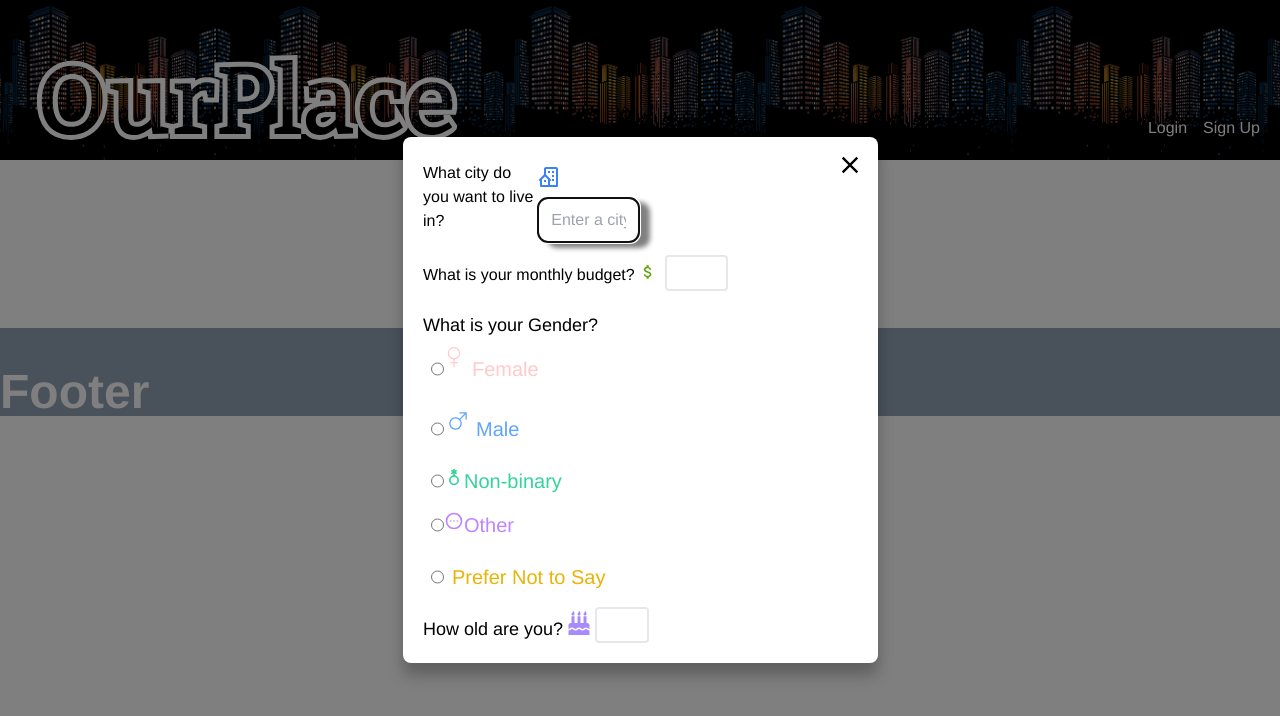
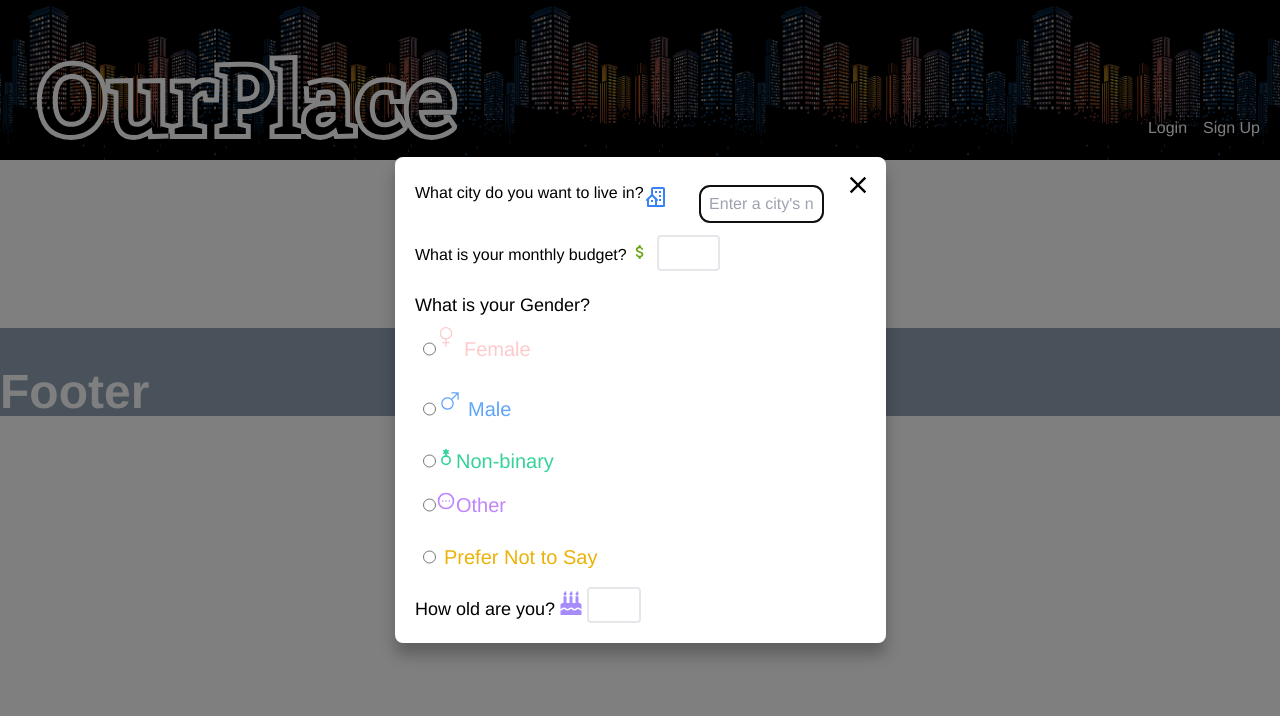
Before and after one commit to awchen85/project-3, a React (Create React App) app in the folder client/: page /Profile in a window 1280 px wide. Both pictures are taken after a click on the button "Create Profile". Shown: the top 716 px of the page. Built offline with nearby package versions, Linux system fonts and the light colour scheme.

Commit message:
Styled the location section of the profile modal. Restyled the autocomplete reslts on the homepage. Got the map to show the user the location they searched for

```diff
--- a/client/src/index.css
+++ b/client/src/index.css
@@ -536,22 +536,51 @@ form p {
     font-size: 14px;
     position: relative;
     display:inline-block;
+    text-decoration:none;
+    border-radius:5px;
+    border:solid 1px gray;
+    background: lightgray;
+    text-align:center;
+    padding: 6px 6px 6px;
+    margin: 4px;
+
+    /* -webkit-transition: all 0.1s;
+	  -moz-transition: all 0.1s;
+	  transition: all 0.1s;
+
+    -webkit-box-shadow: 0px 6px 0px gray;
+    -moz-box-shadow: 0px 6px 0px gray;
+    box-shadow: 0px 6px 0px gray; */
+  }
+
+   #profile-autocomplete-result {
+    width: 75%;
+    /* box-shadow: 10px 5px 5px gray; */
+    font-weight: bold;
+    font-size: 14px;
+    /* position: relative; */
+    display:inline-block;
     color: black;
     text-decoration:none;
     border-radius:5px;
     border:solid 1px gray;
     background: lightgray;
     text-align:center;
-    padding: 10px 10px 10px;
-    margin: 12px;
+    margin: 4px;
+  }
 
-    -webkit-transition: all 0.1s;
-	  -moz-transition: all 0.1s;
-	  transition: all 0.1s;
+  .form-input-address-profile {
+    width: 75%;
+    box-sizing: border-box;
+    border: 2px solid #006db0;
+    line-height: 1.15rem;
+    margin: 0.5rem 0;
+    padding: 0.5rem;
+    border-radius: 0.625rem;
+  }
 
-    -webkit-box-shadow: 0px 6px 0px gray;
-    -moz-box-shadow: 0px 6px 0px gray;
-    box-shadow: 0px 6px 0px gray;
+  .profile-location {
+    justify-content: space-evenly;
   }
 
   .form-div {
--- a/client/src/pages/Home.js
+++ b/client/src/pages/Home.js
@@ -220,9 +220,9 @@ function Home() {
   };
 
   const handleResultClick = result => {
-    map.flyTo({
+    map.current.flyTo({
       center: result.geometry.coordinates,
-      zoom: 12,
+      zoom: 10,
     });
     searchInput.current.value = result.place_name;
   };
@@ -426,6 +426,7 @@ function Home() {
           <div id="map" ref={mapContainer} className="map-container" />
           <div className="form-div">
             <form className="search-form" onSubmit={googleSearch}>
+              <div>
                 <input
                   className="form-input-address"
                   placeholder="Enter a city's name to search for people in that area"
@@ -463,6 +464,7 @@ function Home() {
                     </li>
                   ))}
                 </ul>
+              </div>
               <button
                 className="search-button"
                 type="submit"
--- a/client/src/pages/ProfileSetup.js
+++ b/client/src/pages/ProfileSetup.js
@@ -94,12 +94,14 @@ function Profile() {
           <div>
             <div className="flex border-y-stone-500">
               <div>
-                <div className="flex">
-                  <h3 className="mt-1">What city do you want to live in?</h3>
+                <div className="profile-location flex">
+                  <div className="flex w-3/4">
+                    <h3 className="mt-1">What city do you want to live in?</h3>
+                    <BiBuildingHouse className="text-blue-500 text-2xl mt-2" />
+                  </div>
                   <div>
-                    <BiBuildingHouse className="text-blue-500 text-2xl mt-2" />
                     <input
-                      className="form-input-address"
+                      className="form-input-address-profile"
                       placeholder="Enter a city's name to search for people in that area"
                       name="address"
                       type="text"
@@ -129,14 +131,14 @@ function Profile() {
                             cursor: 'pointer',
                           }}
                           className={index === selectedIndex ? 'selected' : ''}
-                          id="autocomplete-result"
+                          id="profile-autocomplete-result"
                         >
                           {result.place_name}
                         </li>
                       ))}
                     </ul>
                   </div>
-                  <div style={{ width: '100%' }} />
+                  {/* <div style={{ width: '100%' }} /> */}
                 </div>
               </div>
             </div>
```
Lines whose indentation alone changed are shown as unchanged.
